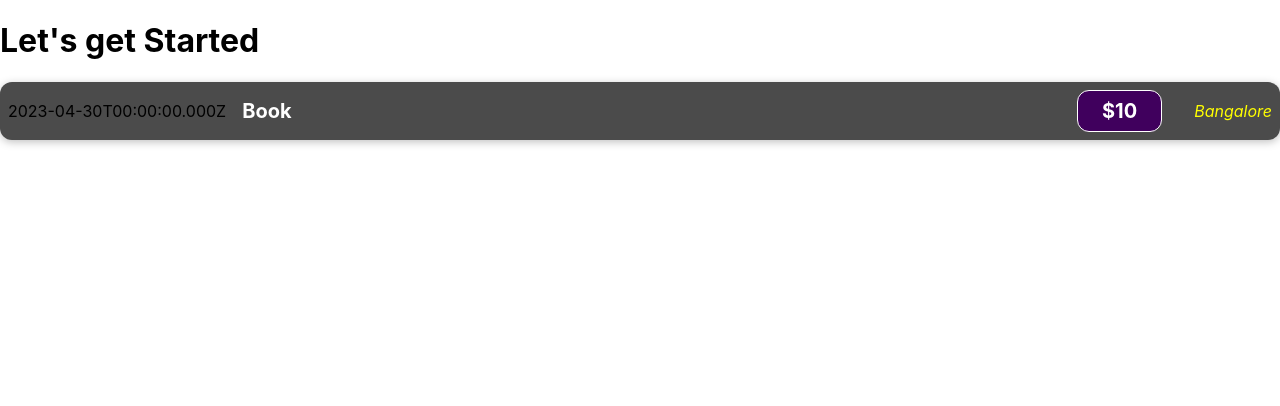
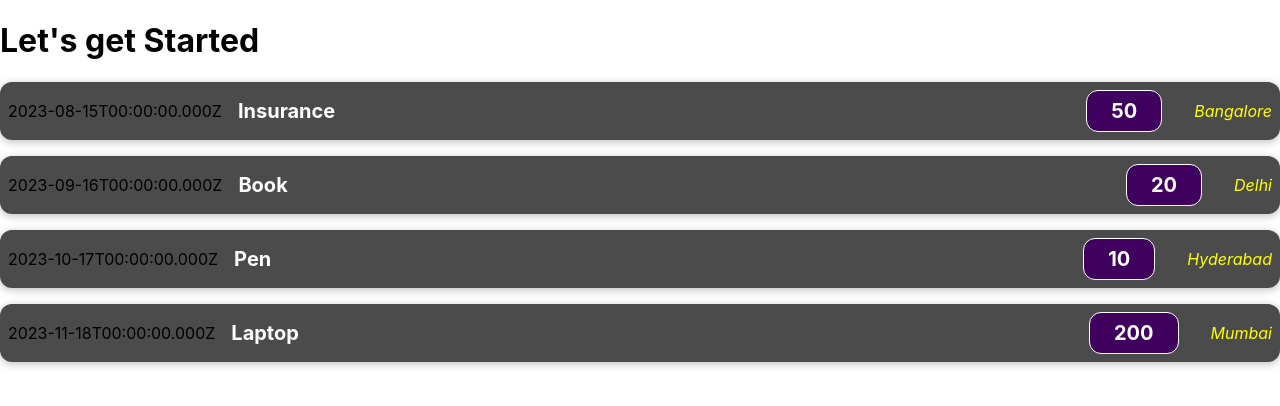
Before and after one commit to chinmaydeolekar/learning_react, a React (Create React App) app in the folder project-one/: page / in a window 1280 px wide. Shown: the top 406 px of the page. Built offline with nearby package versions, Linux system fonts and the light colour scheme.

Commit message:
applied props object to pass values to componnts

```diff
--- a/project-one/src/App.js
+++ b/project-one/src/App.js
@@ -4,7 +4,10 @@ function App() {
   return (
     <div>
       <h1>Let's get Started</h1>
-      <ExpenseItem></ExpenseItem>
+      <ExpenseItem date = {new Date(2023, 7, 15)} title = 'Insurance' price = '50' city = 'Bangalore'></ExpenseItem>
+      <ExpenseItem date = {new Date(2023, 8, 16)} title = 'Book' price = '20' city = 'Delhi'></ExpenseItem>
+      <ExpenseItem date = {new Date(2023, 9, 17)} title = 'Pen' price = '10' city = 'Hyderabad'></ExpenseItem>
+      <ExpenseItem date = {new Date(2023, 10, 18)} title = 'Laptop' price = '200' city = 'Mumbai'></ExpenseItem>
     </div>
   );
 }
--- a/project-one/src/components/ExpenseItem.js
+++ b/project-one/src/components/ExpenseItem.js
@@ -1,17 +1,13 @@
 import "./ExpenseItem.css";
 
-function ExpenseItem() {
-    const expenseDate = new Date(2023, 3, 30).toISOString();
-    const expenseItem = "Book";
-    const expenseCost = "$10";
-    const expenseCity = "Bangalore"
+function ExpenseItem(props) {
   return (
     <div className="expense-item">
-      <div>{expenseDate}</div>
+      <div>{props.date.toISOString()}</div>
       <div className="expense-item__description">
-        <h2>{expenseItem}</h2>
-        <div className="expense-item__price">{expenseCost}</div>
-        <div className="expense-item__location">{expenseCity}</div>
+        <h2>{props.title}</h2>
+        <div className="expense-item__price">{props.price}</div>
+        <div className="expense-item__location">{props.city}</div>
       </div>
     </div>
   );
```
